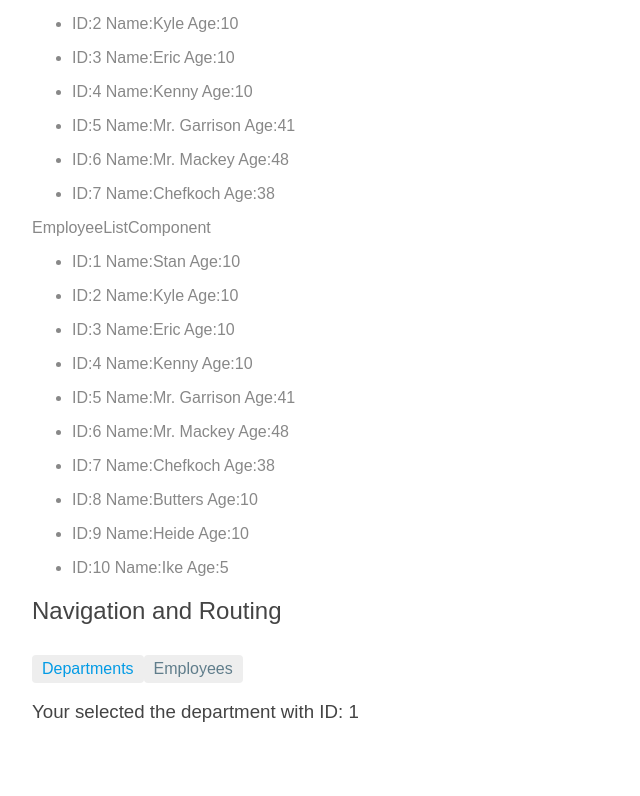
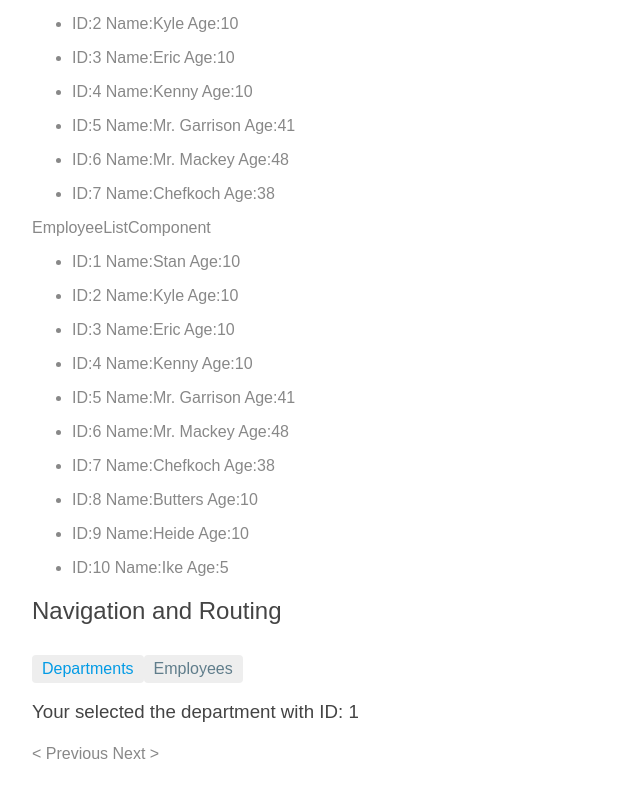
Before and after one commit to Flugpanda/learningAngular8, an Angular app: page /departments/1 in a window 1280 px wide. Shown: the part 2844-3640 px from the top of the page, without its empty margins (0-640 px from the left). Before the commit the page ends 3599 px from the top, so only its background shows below. Built offline with nearby package versions, Linux system fonts and the light colour scheme.

Commit message:
Modified the department-detail.component.ts to look for the observable of the paramMap instead of using the snapshot of the url.
	geändert:       src/app/department-detail/department-detail.component.ts

```diff
--- a/src/app/department-detail/department-detail.component.ts
+++ b/src/app/department-detail/department-detail.component.ts
@@ -1,10 +1,12 @@
 import { Component, OnInit } from '@angular/core';
-import { ActivatedRoute } from '@angular/router';
+import { ActivatedRoute, Router, ParamMap } from '@angular/router';
 
 @Component({
   selector: 'app-department-detail',
   template: `
     <h3>Your selected the department with ID: {{ departmentid }}</h3>
+    <a class='burron' (click)='goPrevious()'> \< Previous</a>
+    <a class='burron' (click)='goNext()'> Next \></a>
   `,
   styles: []
 })
@@ -18,23 +20,50 @@ export class DepartmentDetailComponent implements OnInit {
    *
    * @param activeRoute the injected activeRouter
    */
-  constructor(private activeRoute: ActivatedRoute) { }
+  constructor(private activeRoute: ActivatedRoute, private router: Router) { }
 
   /**
    * When the view is loeaded, this method is fired
    * and we use it to analyze the url parameter
    */
   ngOnInit() {
-    /**
+    /** -- snapshot --
      * parseInt -> transforms the string to an int
      * activeRout -> the ActiveRout reference
      * snapshot -> take a snapshot of the current url
      * paramMap -> get a map of url marameters that are contained by the snapshot
      * get -> get the value of a specific parameter from the paramMap
      */
-    let id = parseInt(this.activeRoute.snapshot.paramMap.get('id'));
+    //let id = parseInt(this.activeRoute.snapshot.paramMap.get('id'));
 
-    this.departmentid = id;
+    /** -- observable --
+     * activeRoute -> the reference to the ActiveRoute
+     * paramMap -> the map of the current parameters of the url
+     * subscribe -> subscribe to an observabel
+     * (params: ParamMap) -> subcribe to the observable paramMap
+     * => -> lambda function that wil be called if the observable has changed
+     * params.get('id') -> get the new id from the observable
+     */
+    this.activeRoute.paramMap.subscribe((params: ParamMap) => {
+      let id = parseInt(params.get('id'));
+      this.departmentid = id;
+    });
+  }
+
+  /**
+   * use the router to decrease the id parameter
+   */
+  goPrevious(){
+    let previousID = this.departmentid -1;
+    this.router.navigate(['/departments', previousID])
+  }
+
+  /**
+   * use the router to increase the id parameter
+   */
+  goNext() {
+    let nextID = this.departmentid + 1;
+    this.router.navigate(['/departments', nextID])
   }
 
 }
```
